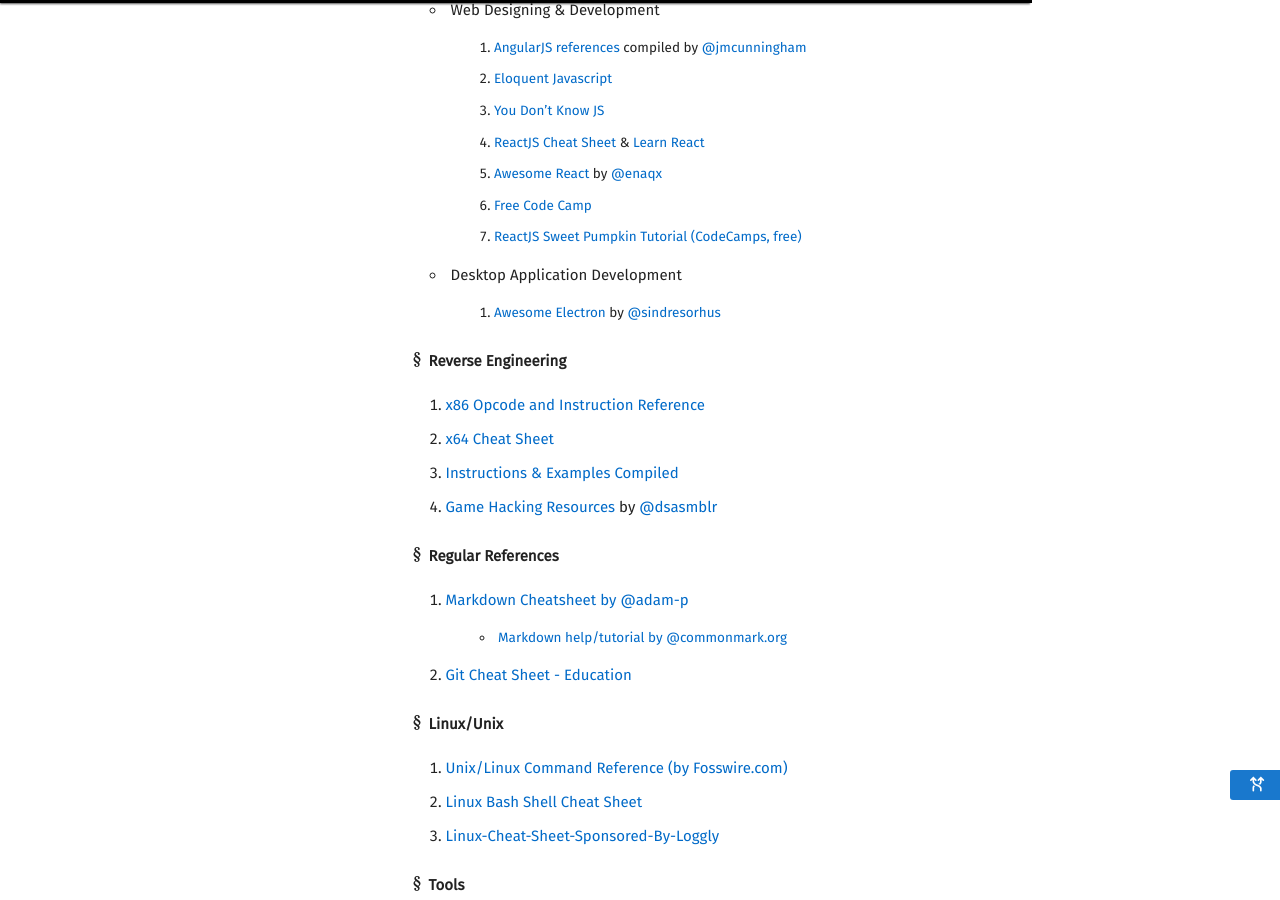
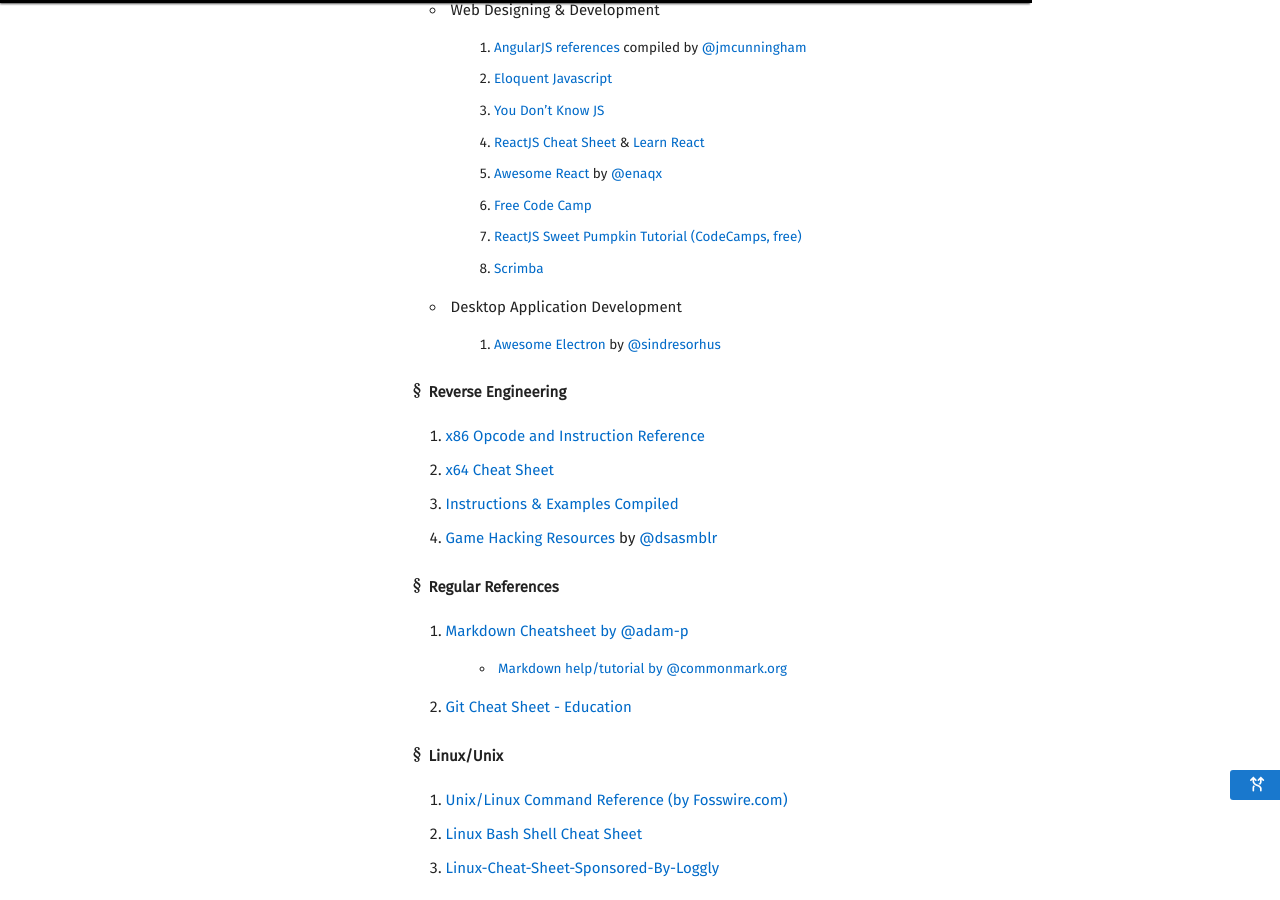
Before and after one commit to intern0t/personal-blog, a Jekyll site: the page built from library.md, in a window 1280 px wide and 900 px high, scrolled down 1233 px. Built offline with Jekyll 4.4.1, drawn with Linux system fonts in a browser that asks for light colours; nearby versions of some CDN libraries; some web fonts are replaced.

Commit message:
New content  in library - Scrimba.

```diff
--- a/library.md
+++ b/library.md
@@ -41,6 +41,7 @@ permalink: /library/
   5. [Awesome React](https://github.com/enaqx/awesome-react) by [@enaqx](https://github.com/enaqx)
   6. [Free Code Camp](https://www.freecodecamp.org/)
   7. [ReactJS Sweet Pumpkin Tutorial (CodeCamps, free)](https://sweetpumpkins.codecamps.com/)
+  8. [Scrimba](https://scrimba.com)
 + Desktop Application Development
   1. [Awesome Electron](https://github.com/sindresorhus/awesome-electron) by [@sindresorhus](https://github.com/sindresorhus/)
 
```
